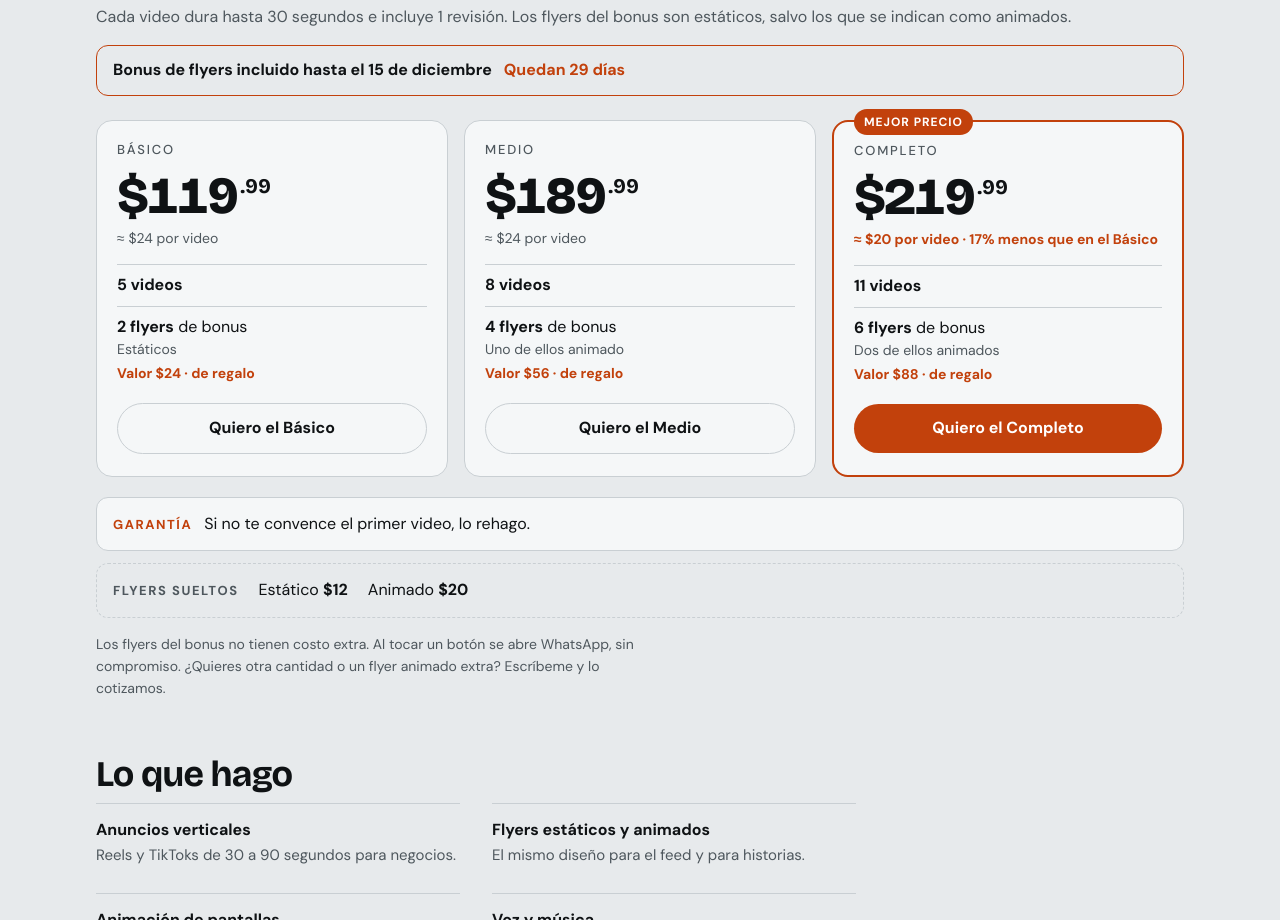
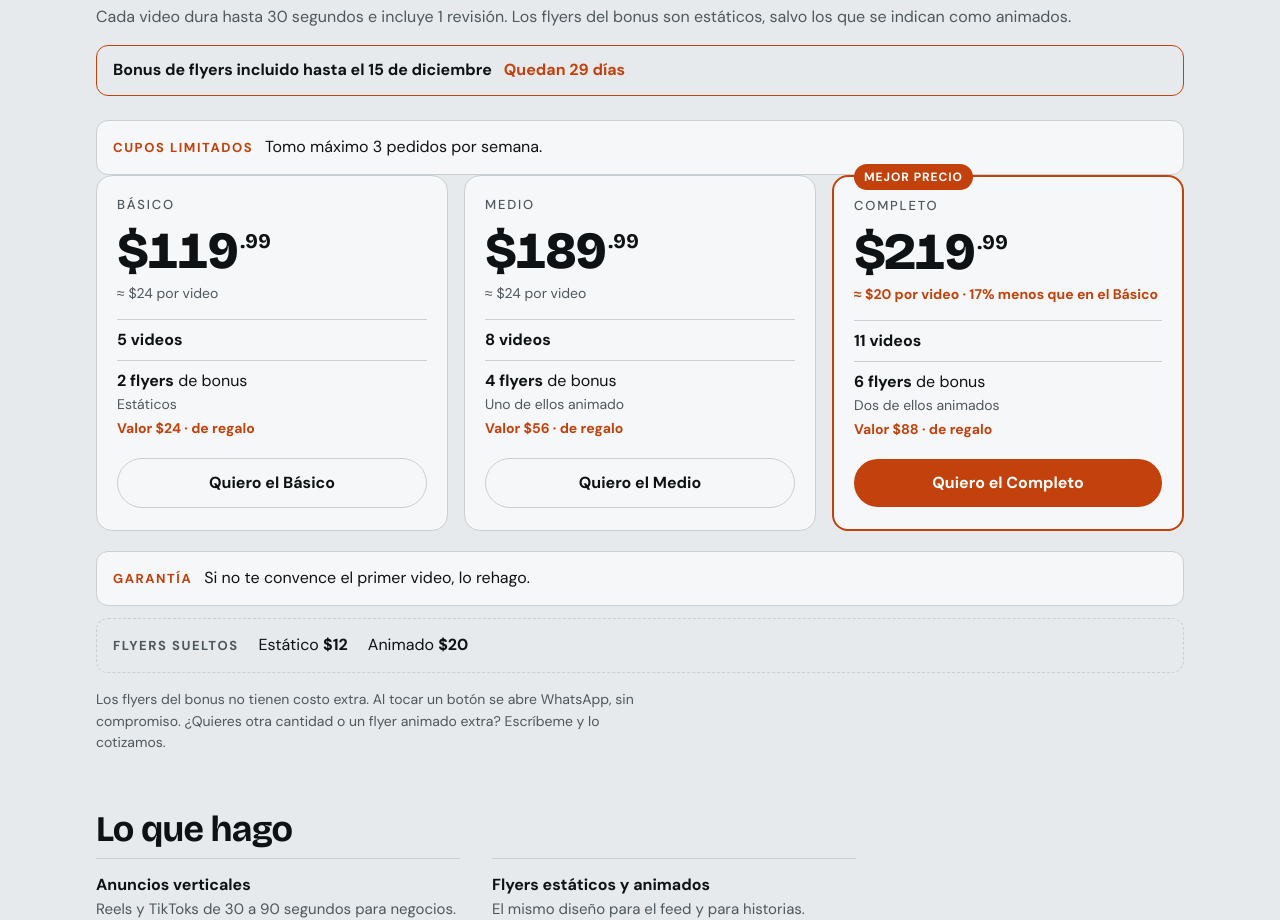
Before and after one commit to Daft20/portafolio, a plain HTML site: page index.html in a window 1280 px wide. Shown: the part 3855-4775 px from the top of the page. Drawn offline with nearby package versions, Linux system fonts and the light colour scheme.

Commit message:
Tope de 3 pedidos por semana
Co-Authored-By: Claude Sonnet 5.5 <noreply@anthropic.com>

```diff
--- a/index.html
+++ b/index.html
@@ -191,6 +191,7 @@ footer p { margin: 0; color: var(--muted); max-width: 52ch; }
   <h2>Paquetes</h2>
   <p class="sub">Cada video dura hasta 30 segundos e incluye 1 revisión. Los flyers del bonus son estáticos, salvo los que se indican como animados.</p>
   <div class="promo" id="promo"><b id="promoTitle">Bonus de flyers incluido hasta el 15 de diciembre</b><span id="promoLeft"></span></div>
+  <div class="guarantee"><b>Cupos limitados</b><span>Tomo máximo 3 pedidos por semana.</span></div>
 
   <div class="plans">
     <article class="plan">
```
